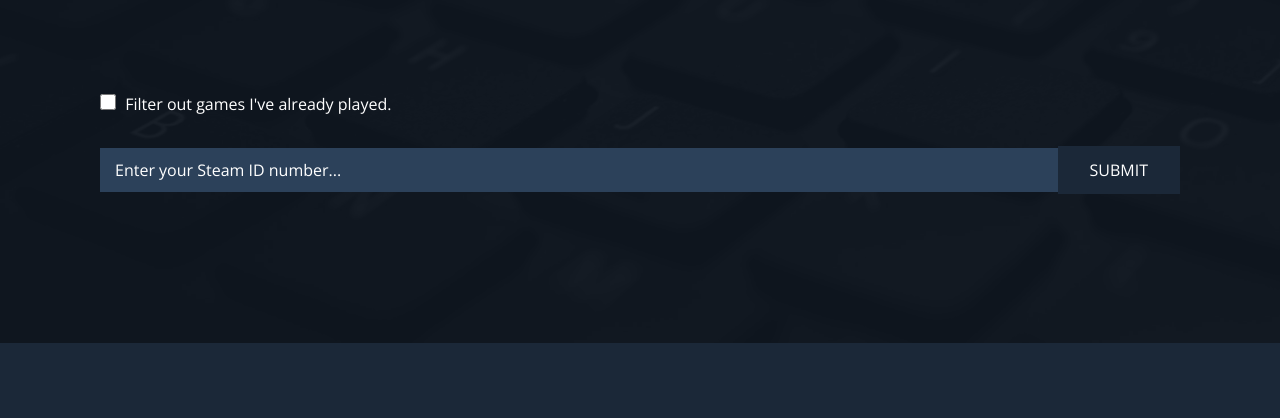
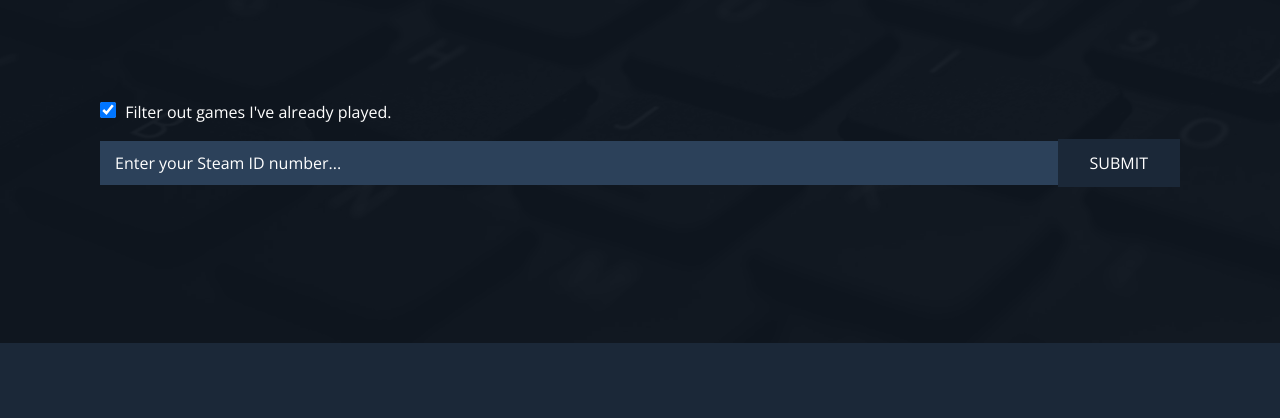
Before and after one commit to K8215/Game-Picker-9000, a website: page views/index.html in a window 1280 px wide. Shown: the part 57-475 px from the top of the page. Drawn offline with nearby package versions, Linux system fonts and the light colour scheme.

Commit message:
adjusted checkbox spacing and checked it by default.

```diff
--- a/public/css/style.scss
+++ b/public/css/style.scss
@@ -169,7 +169,7 @@
         }
 
         .checkbox-wrapper {
-            margin: 0 0 30px;
+            margin: 0 0 15px;
 
             label {
                 cursor: pointer;
--- a/views/index.html
+++ b/views/index.html
@@ -20,7 +20,7 @@
             <div class="container">
                 <form>
                     <div class="checkbox-wrapper">
-                        <input id="inputCheckbox" name="inputCheckbox" type="checkbox" />
+                        <input id="inputCheckbox" name="inputCheckbox" type="checkbox" checked />
                         <label for="inputCheckbox">Filter out games I've already played.</label>
                     </div>
                     <div class="field-wrapper">
```
Also changed, not shown: public/css/style.min.css.
